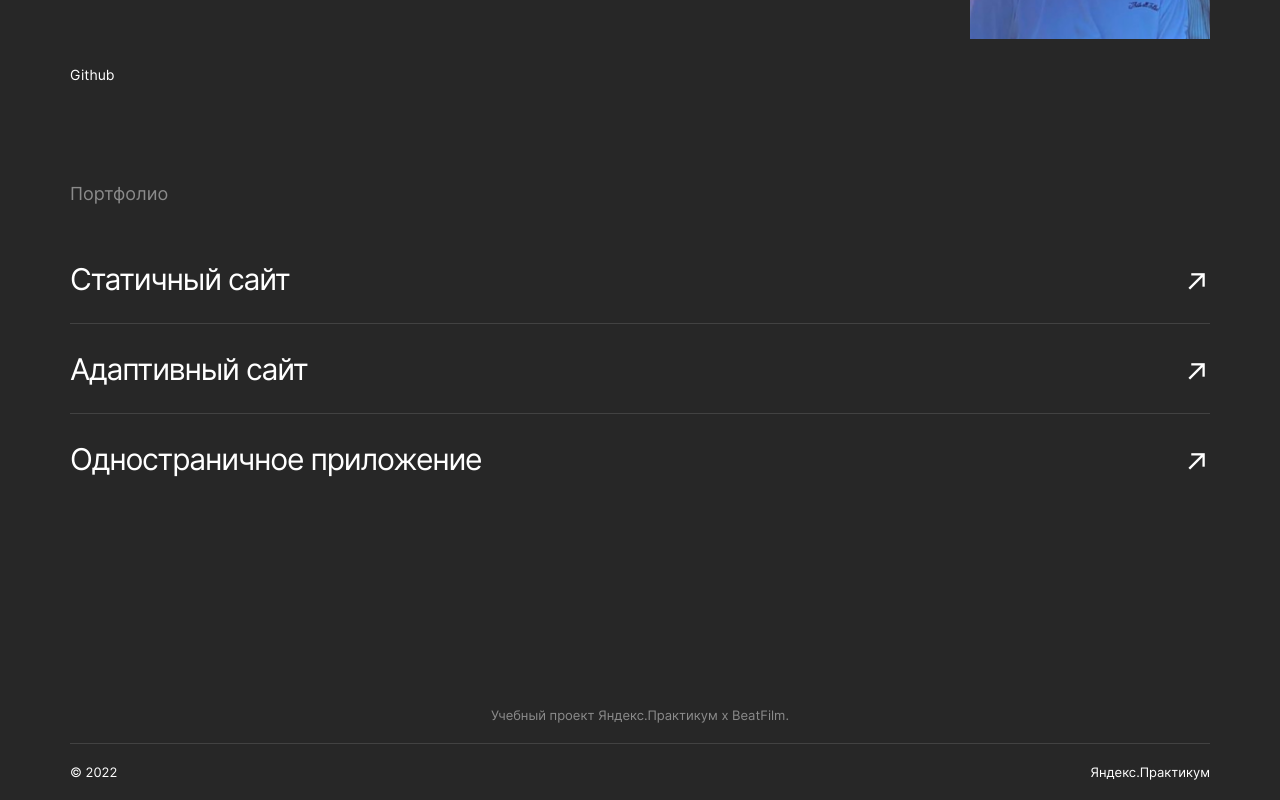
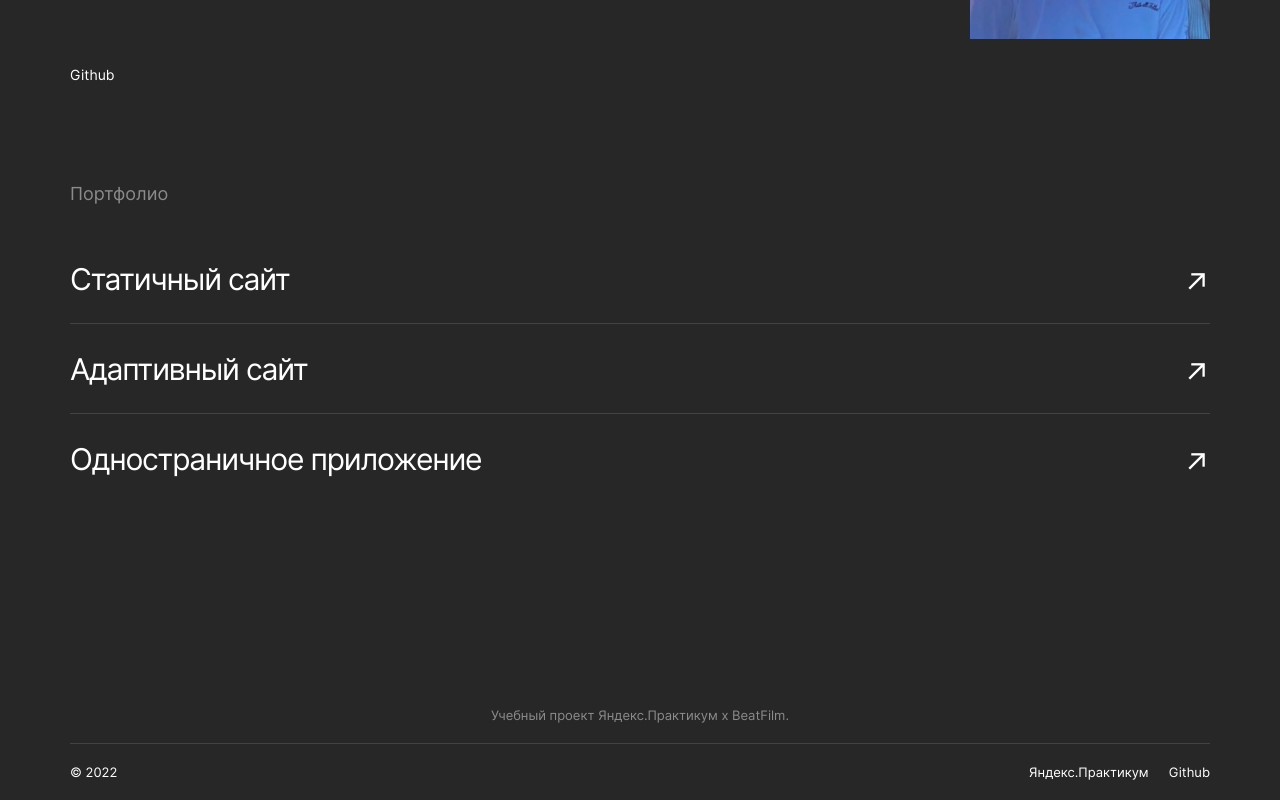
Before and after one commit to litvinovsl/movies-explorer-frontend, a React (Create React App) app: page / in a window 1280 px wide. Shown: the part 2477-3277 px from the top of the page. Built offline with nearby package versions, Linux system fonts and the light colour scheme.

Commit message:
add github and made pissing

```diff
--- a/src/components/Footer/Footer.css
+++ b/src/components/Footer/Footer.css
@@ -18,6 +18,12 @@
     color: #8B8B8B;
 }
 
+.footer__links{
+    display: flex;
+    flex-direction: row;
+    gap: 20px;
+}
+
 .footer__copyright{
     display: flex;
     flex-direction: row;
@@ -28,4 +34,11 @@
 
 .footer__copyright-text{
     margin-top: 20px;
+    color: #FFF;
+    text-decoration: none;
+    transition: opacity .3s ease-in-out;
 }
+
+.footer__copyright-text_hover-opacity:hover {
+    opacity: .6;
+}
--- a/src/components/Footer/Footer.js
+++ b/src/components/Footer/Footer.js
@@ -11,7 +11,10 @@ function Footer() {
             <p className='footer__text footer__educational-project'>Учебный проект Яндекс.Практикум х BeatFilm.</p>
             <div className='footer__copyright'>
                 <p className='footer__text footer__copyright-text'>© {year}</p>
-                <p className='footer__text footer__copyright-text'>Яндекс.Практикум</p>
+                <div className='footer__links'>
+                    <a href='https://practicum.yandex.ru/' className='footer__text footer__copyright-text footer__copyright-text_hover-opacity'>Яндекс.Практикум</a>
+                    <a href='https://github.com/' className='footer__text footer__copyright-text footer__copyright-text_hover-opacity'>Github</a>
+                </div>
             </div>
         </section>
     );
```
